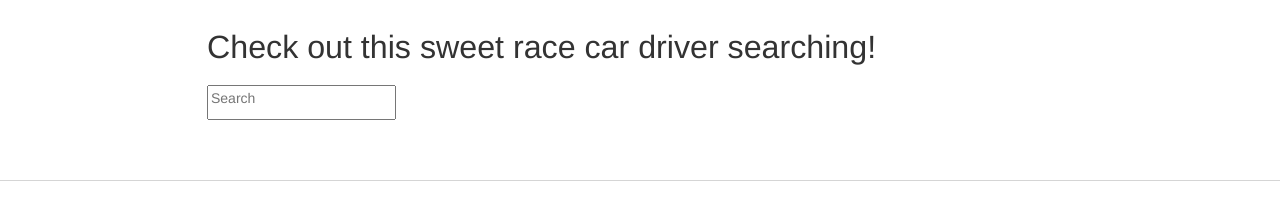
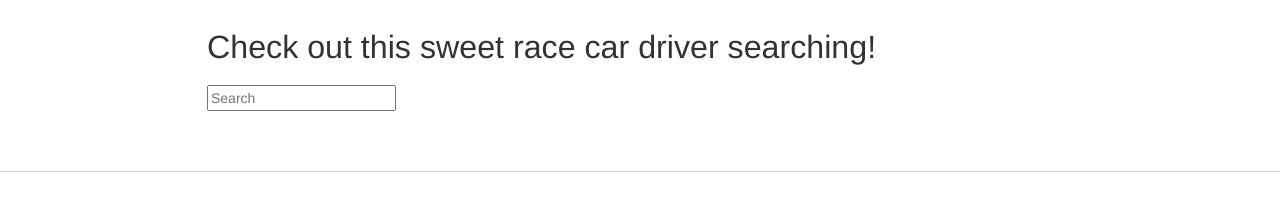
Before and after one commit to rachelAdams/rachelAdams.github.io, a Jekyll site: the page built from sandbox/angular.html, in a window 1280 px wide. Shown: the part 411-631 px from the top of the page. Built offline with Jekyll 4.4.1, drawn with Linux system fonts in a browser that asks for light colours; nearby versions of some CDN libraries; a script that is not in the unit is left out.

Commit message:
preeeetyy

```diff
--- a/sandbox/angular.html
+++ b/sandbox/angular.html
@@ -3,9 +3,9 @@ layout: default
 ---
 <div ng-controller="rachelCtrl">
 <h3 style="padding-bottom:10px">Check out this sweet race car driver searching!</h3>
-<input type="text" ng-model="nameFilter" placeholder="Search"style="padding-bottom:10px" />
+<input type="text" ng-model="nameFilter" placeholder="Search"/>
 <div ng-repeat="driver in repos | orderBy: 'Driver.givenName'| filter: nameFilter">
-  <div style="padding-bottom:5px">
+  <div style="padding-top:5px">
     <span ng-bind="driver.Driver.givenName"></span>
     <span ng-bind="driver.Driver.familyName"></span>
   </div>
```
